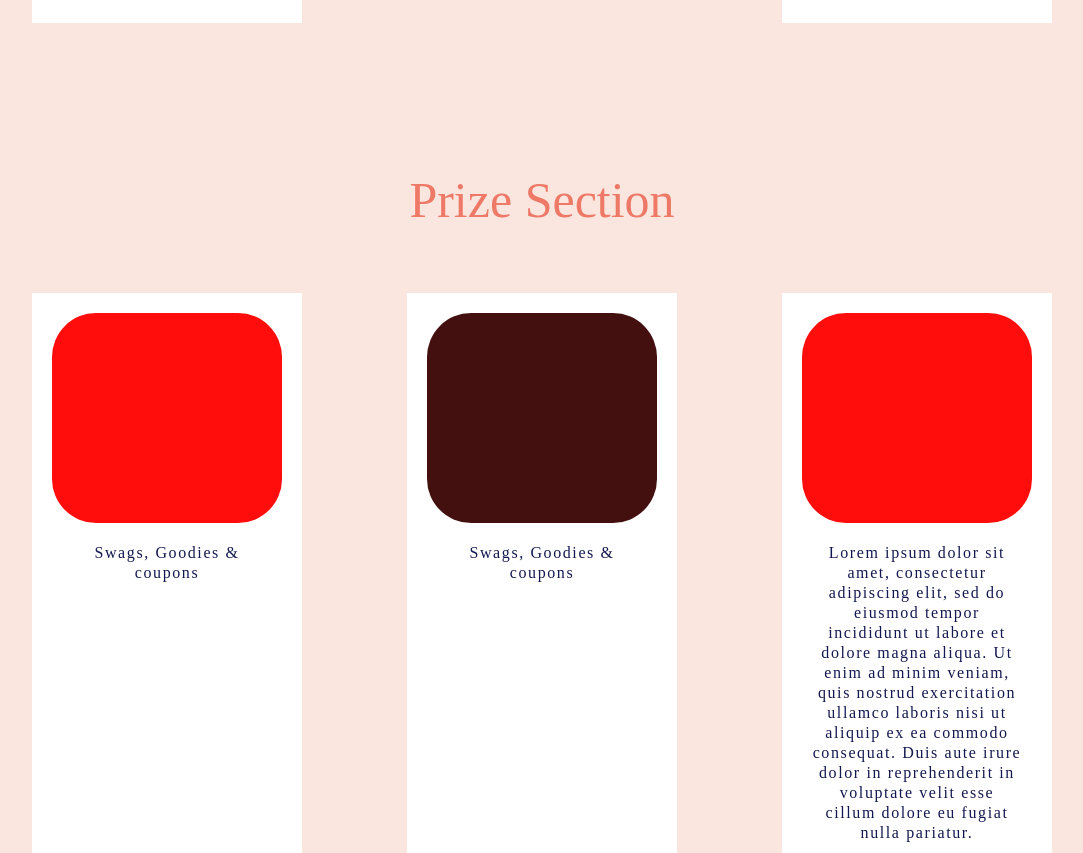
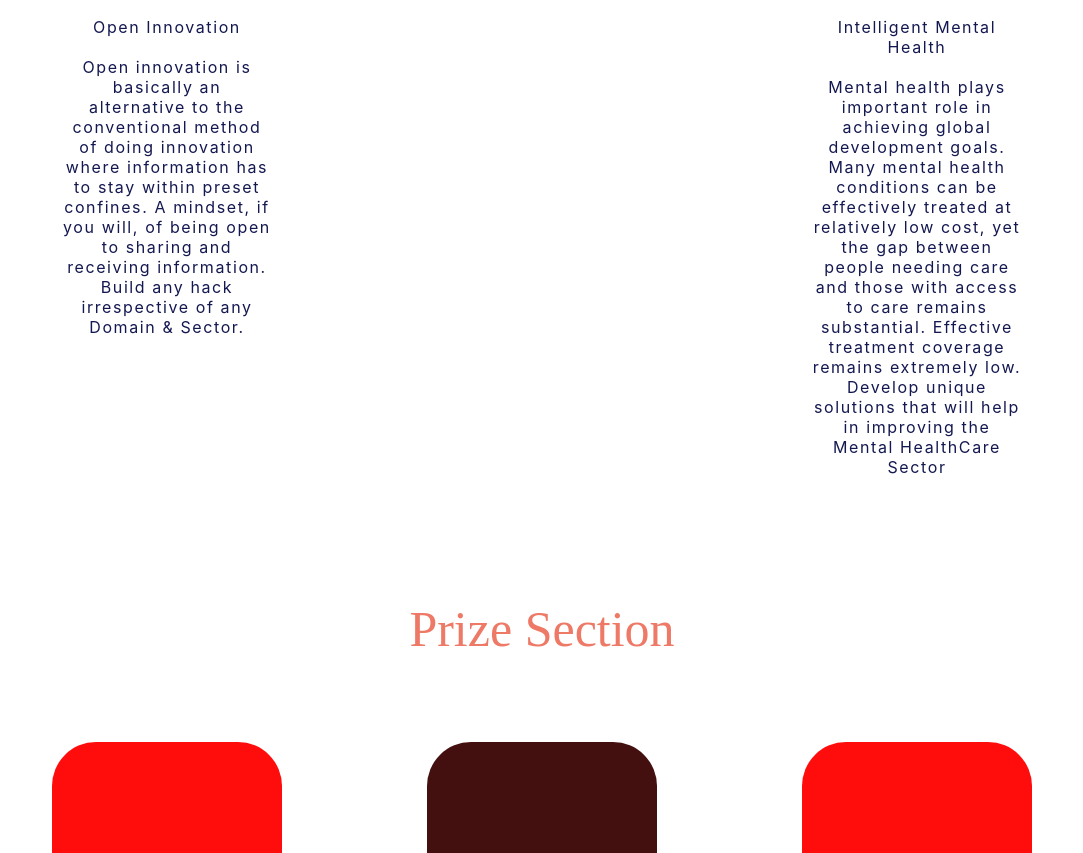
Before and after one commit to gb07bh/Amithon1.0, a plain HTML site: page index.html in a window 1280 px wide. Shown: the part 1947-2800 px from the top of the page, without its empty margins (98-1181 px from the left). Drawn offline with nearby package versions, Linux system fonts and the light colour scheme; a script that the page names is missing.

Commit message:
upddated

```diff
--- a/index.css
+++ b/index.css
@@ -138,7 +138,7 @@
 
 } */
 
-    .box:hover {
+    .box:hover ,.box3:hover{
         transform: scale(120%);
         transition: ease-in-out 0.5s;
     }
@@ -231,9 +231,20 @@
     }
 
     .box {
-        height: 600px;
+        height: 685px;
         width: 270px;
         background-color: #ffffff;
+        margin: 50px;
+        padding: 10px;
+        cursor: default;
+    }
+    .third{
+        padding-top: 240px;
+    }
+    .box3{
+        height: 330px;
+        width: 270px;
+        background-color: rgb(255 255 255);
         margin: 50px;
         padding: 10px;
         cursor: default;
@@ -567,3 +578,22 @@
             flex-direction: column;
         }
     }
+
+    /* Responsive styling for Iphone 12,X,6,7,8*/
+@media (max-width: 400px){}
+/* Responsive styling for Iphone 6/7/8 plus */
+@media (max-width: 415px) and (min-width: 400px){}
+@media (max-width: 500px) and (min-width: 416px){}
+@media (max-width: 691px) and (min-width: 500px){}
+@media (max-width: 721px) and (min-width: 691px){}
+/* Responsive styling for Ipad */
+@media (max-width: 769px) and (min-width: 722px){
+
+}
+/* Responsive styling for Ipad */
+@media (max-width: 769px) and (min-width: 722px){}
+@media (max-width: 991px){}
+/* Responsive for Ipad pro */
+@media (max-width: 1025px) and (min-width: 946px){}
+/* Responsive styling for several screens */
+@media (max-width: 1920px) and (min-width: 1320px) {}
--- a/index.html
+++ b/index.html
@@ -8,6 +8,7 @@
     <link rel="stylesheet" href="index.css" />
     <link rel="stylesheet" href="https://cdnjs.cloudflare.com/ajax/libs/font-awesome/5.15.3/css/all.min.css" />
     <script src="//unpkg.com/perspective.js/lib/perspective.js"></script>
+    <link rel="stylesheet" type="text/css" href="assets/css/bootstrap.min.css">
 
 
     <title>AUM | AMITHON</title>
@@ -19,6 +20,7 @@
             <div class="logo"><a href="#">AMITHON</a></div>
             <ul class="menu">
                 <li><a href="#" class="menu-btn">Home</a></li>
+                <li><a href="#themes" class="menu-btn">Themes</a></li>
                 <li><a href="#prize" class="menu-btn">Price</a></li>
                 <li><a href="#judge" class="menu-btn">Judges</a></li>
                 <li><a href="#team" class="menu-btn">Team</a></li>
@@ -53,39 +55,103 @@
             </div>
         </div>
     </section>
-    <section class="third" id="prize">
+    <section class="third" id="themes">
         <div class="max-width">
             <div class="text3">
                 <span class="contain2 prize">Themes</span>
                 <div class="prizebox">
                     <div class="box ">
-                        <div class=" pictureholder"><img src="judges/judge1.png"></div><span class="textline">Security & Survelliance<br><br>et dolore magna aliqua. Ut enim ad minim veniam, quis nostrud exercitation ullamco laboris nisi ut aliquip ex ea commodo consequat. Duis aute irure dolor in reprehenderit in voluptate velit esse cillum dolore eu fugiat nulla pariatur. </span></div>
+                        <div class=" pictureholder"><img src="judges/judge1.png"></div><span class="textline">Security & Survelliance<br><br>Security related issues are growing. Almost all the situations in present days require a complete security & safety plan. The increased use of automated technologies is driving an increase in the advancement of the need for proper security and surveillance systems. Develop smart solutions to tackle problems faced in the field of security and surveillance. </span></div>
                     <div class="box">
-                        <div class=" pictureholder"><img src="judges/judge2.png"></div><span class="textline">Sustainable Developement Goals<br><br> et dolore magna aliqua. Ut enim ad minim veniam, quis nostrud exercitation ullamco laboris nisi ut aliquip ex ea commodo consequat. Duis aute irure dolor in reprehenderit in voluptate velit esse cillum dolore eu fugiat nulla pariatur. </span></div>
+                        <div class=" pictureholder"><img src="judges/judge2.png"></div><span class="textline">Sustainable Developement Goals<br><br>Sustainable development meets the needs of the present without compromising the ability of future generations to meet their own needs. The ultimate goal of sustainable development is to improve health and education, reducing inequality, spurring economic growth, tackling climate change and preserving oceans and forests. Think of ideas that will contribute in meeting the sustainable development goals. </span></div>
                     <div class="box ">
-                        <div class=" pictureholder"><img src="judges/judge1.png"></div><span class="textline">Aid & Growth of Business<br><br> et dolore magna aliqua. Ut enim ad minim veniam, quis nostrud exercitation ullamco laboris nisi ut aliquip ex ea commodo consequat. Duis aute irure dolor in reprehenderit in voluptate velit esse cillum dolore eu fugiat nulla pariatur. </span></div>
+                        <div class=" pictureholder"><img src="judges/judge1.png"></div><span class="textline">Aid & Growth of Business<br><br> Business growth is vital to any company’s success in today’s highly competitive environment, especially as customers become more demanding. Choose correctly, and your growth takes off. In this fast-trending world, many innovative ideas have turned into significant business adventures. Here, we are looking forward to a new business adventure.</span></div>
                         <div class="box ">
-                            <div class=" pictureholder"><img src="judges/judge1.png"></div><span class="textline">Open Innovation<br><br> et dolore magna aliqua. Ut enim ad minim veniam, quis nostrud exercitation ullamco laboris nisi ut aliquip ex ea commodo consequat. Duis aute irure dolor in reprehenderit in voluptate velit esse cillum dolore eu fugiat nulla pariatur. </span></div>
+                            <div class=" pictureholder"><img src="judges/judge1.png"></div><span class="textline">Open Innovation<br><br>Open innovation is basically an alternative to the conventional method of doing innovation where information has to stay within preset confines. A mindset, if you will, of being open to sharing and receiving information. Build any hack irrespective of any Domain & Sector. </span></div>
                             <div class="box ">
-                                <div class=" pictureholder"><img src="judges/judge1.png"></div><span class="textline">Intelligent Mental Health<br><br> et dolore magna aliqua. Ut enim ad minim veniam, quis nostrud exercitation ullamco laboris nisi ut aliquip ex ea commodo consequat. Duis aute irure dolor in reprehenderit in voluptate velit esse cillum dolore eu fugiat nulla pariatur. </span></div>
+                                <div class=" pictureholder"><img src="judges/judge1.png"></div><span class="textline">Intelligent Mental Health<br><br>Mental health plays important role in achieving global development goals. Many mental health conditions can be effectively treated at relatively low cost, yet the gap between people needing care and those with access to care remains substantial. Effective treatment coverage remains extremely low. Develop unique solutions that will help in improving the Mental HealthCare Sector  </span></div>
 
                 </div>
             </div>
     </section>
 
     <!-- Changes Completed -->
+    <!-- <section class="section" id="schedule">
+        <div class="container">
+            <div class="row">
+                <div class="col-lg-6 offset-lg-3">
+                    <div class="section-heading dark-bg">
+                        <h2>Event <em>Schedule</em></h2>
+                        <img src="assets/images/line-dec.png" alt="">
+                        <p></p>
+                    </div>
+                </div>
+            </div>
+            <div class="row">
+                <div class="col-lg-12">
+                    <div class="filters">
+                        <ul class="schedule-filter">
+                            <li class="active" data-tsfilter="monday">Monday</li>
+                            <li data-tsfilter="tuesday">Tuesday</li>
+                            <li data-tsfilter="wednesday">Wednesday</li>
+                            <li data-tsfilter="thursday">Thursday</li>
+                            <li data-tsfilter="friday">Friday</li>
+                        </ul>
+                    </div>
+                </div>
+                <div class="col-lg-10 offset-lg-1">
+                    <div class="schedule-table filtering">
+                        <table>
+                            <tbody>
+                                <tr>
+                                    <td class="day-time">Event 1</td>
+                                    <td class="monday ts-item show" data-tsmeta="monday">None</td>
+                                    <td class="tuesday ts-item" data-tsmeta="tuesday">None</td>
+                                    <td>None</td>
+                                </tr>
+                                <tr>
+                                    <td class="day-time">Event 2</td>
+                                    <td class="friday ts-item" data-tsmeta="friday">None</td>
+                                    <td class="thursday friday ts-item" data-tsmeta="thursday" data-tsmeta="friday">None</td>
+                                    <td>None</td>
+                                </tr>
+                                <tr>
+                                    <td class="day-time">Event 3</td>
+                                    <td class="tuesday ts-item" data-tsmeta="tuesday">None</td>
+                                    <td class="monday ts-item show" data-tsmeta="monday">None</td>
+                                    <td>None</td>
+                                </tr>
+                                <tr>
+                                    <td class="day-time">Event 4</td>
+                                    <td class="wednesday ts-item" data-tsmeta="wednesday">None</td>
+                                    <td class="friday ts-item" data-tsmeta="friday">None</td>
+                                    <td>None</td>
+                                </tr>
+                                <tr>
+                                    <td class="day-time">Event 5</td>
+                                    <td class="thursday ts-item" data-tsmeta="thursday">None</td>
+                                    <td class="wednesday ts-item" data-tsmeta="wednesday">None</td>
+                                    <td>None</td>
+                                </tr>
+                            </tbody>
+                        </table>
+                    </div>
+                </div>
+            </div>
+        </div>
+    </section> -->
 
-    <section class="third" id="prize">
+    <section class="fourth" id="prize">
         <div class="max-width">
             <div class="text3">
                 <span class="contain2 prize">Prize Section</span>
                 <div class="prizebox">
-                    <div class="box ">
+                    <div class="box3 ">
                         <div class=" pictureholder"><img src="judges/judge1.png"></div><span class="textline">Swags, Goodies & coupons</span></div>
-                    <div class="box">
+                    <div class="box3">
                         <div class=" pictureholder"><img src="judges/judge2.png"></div><span class="textline">Swags, Goodies & coupons</span></div>
-                    <div class="box ">
-                        <div class=" pictureholder"><img src="judges/judge1.png"></div><span class="textline">Lorem ipsum dolor sit amet, consectetur adipiscing elit, sed do eiusmod tempor incididunt ut labore et dolore magna aliqua. Ut enim ad minim veniam, quis nostrud exercitation ullamco laboris nisi ut aliquip ex ea commodo consequat. Duis aute irure dolor in reprehenderit in voluptate velit esse cillum dolore eu fugiat nulla pariatur. </span></div>
+                    <div class="box3 ">
+                        <div class=" pictureholder"><img src="judges/judge1.png"></div><span class="textline">Swags, Goodies & coupons</span></div>
 
                 </div>
             </div>
```
